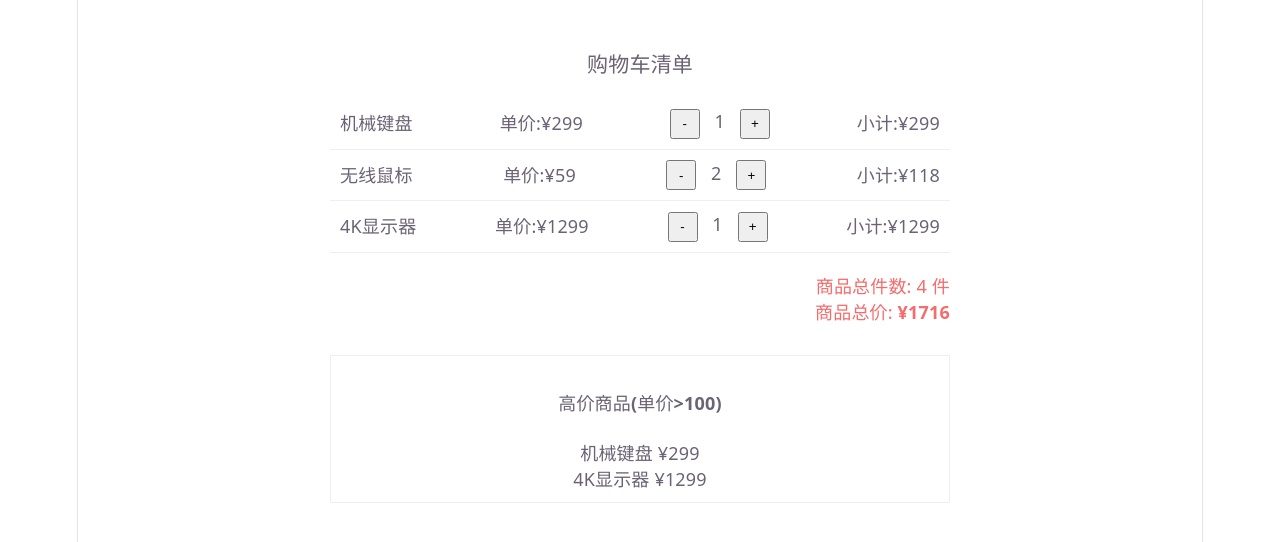
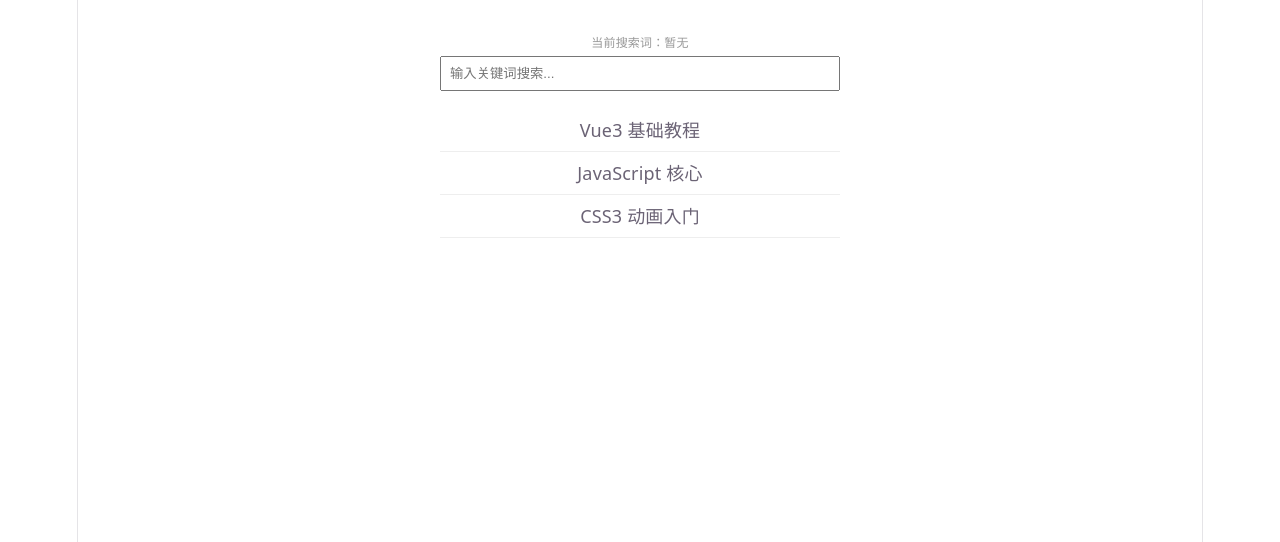
Before and after one commit to bowen12341234-byte/jy6-peibowen, a Vue app: page / in a window 1280 px wide. Shown: the top 542 px of the page. Built offline with nearby package versions, Linux system fonts and the light colour scheme.

Commit message:
Demo更新

```diff
--- a/src/App.vue
+++ b/src/App.vue
@@ -18,8 +18,10 @@ import Demo14 from './components/Demo14.vue'
 import Demo15 from './components/Demo15.vue'
 import Demo16 from './components/Demo16.vue'
 import Demo17 from './components/Demo17.vue'
+import Demo18 from './components/Demo18.vue'
+import Demo19 from './components/Demo19.vue'
 </script>
 
 <template>
-  <Demo17/>
+  <Demo19/>
 </template>
--- /dev/null
+++ b/src/components/Demo18.vue
@@ -0,0 +1,43 @@
+<template>
+  {{ show() }}
+  <button @click="num--">-</button>
+  {{ num }}
+  <button @click="num++">+</button>
+</template>
+
+<script setup>
+import { onBeforeMount, onBeforeUpdate, onMounted, onUpdated } from 'vue';
+
+/*const num = ref(1000)
+onMounted(()=>{
+  console.log("onMounted")
+})
+onBeforeMount(()=>{
+  console.log("onBeforeMount")
+})
+const show = ()=>{
+  console.log("aaaaaa")
+}
+onBeforeUpdate(()=>{
+  console.log("onBeforeUpdate")
+})*/
+
+// 逻辑交互
+//vue2写法
+/* export default{
+  data(){
+    return{
+      count: 43
+    }
+  }
+}*/
+//vue3写法
+const count = 46
+
+onBeforeUnmount(()=>{
+  console.log("onBeforeUnmount")
+})
+onUnmounted(()=>{
+  console.log("onUnmounted")
+})
+</script>
--- /dev/null
+++ b/src/components/Demo19.vue
@@ -0,0 +1,70 @@
+<template>
+  <div class="search-box">
+    <p class="tip">当前搜索词：{{ keyword || '暂无' }}</p>
+    <input v-model="keyword" placeholder="输入关键词搜索..." />
+
+    <ul v-if="filterList.length > 0">
+      <li v-for="item in filterList" :key="item.id">{{ item.name }}</li>
+    </ul>
+    <p v-else class="empty">暂无匹配数据</p>
+  </div>
+</template>
+
+<script setup>
+import { ref, watch, computed, onMounted } from 'vue';
+const keyword = ref('');
+const allList = ref([]);
+
+// 页面加载完成，模拟接口获取全部数据
+onMounted(() => {
+  console.log('页面加载完毕，开始请求数据...');
+  setTimeout(() => {
+    // ref数组整体替换，必须加.value
+    allList.value = [
+      { id: 1, name: "Vue3 基础教程" },
+      { id: 2, name: "JavaScript 核心" },
+      { id: 3, name: "CSS3 动画入门" }
+    ]
+  }, 500);
+});
+
+// watch监听搜索词变化，做副作用（打印，真实业务发搜索请求）
+watch(keyword, (newVal, oldVal) => {
+  console.log(`搜索词变化：从 "${oldVal}" 变为 "${newVal}"`);
+});
+
+// 同步派生过滤列表，使用computed，不要用watch手动改数组
+const filterList = computed(() => {
+  if (!keyword.value) return allList.value;
+  return allList.value.filter(item => item.name.includes(keyword.value))
+})
+</script>
+
+<style scoped>
+.search-box {
+  width: 400px;
+  margin: 30px auto;
+}
+input {
+  width: 100%;
+  padding: 8px;
+  box-sizing: border-box;
+}
+.tip {
+  color: #999;
+  font-size: 12px;
+}
+ul {
+  list-style: none;
+  padding: 0;
+}
+li {
+  padding: 8px;
+  border-bottom: 1px solid #eee;
+}
+.empty {
+  color: #ccc;
+  text-align: center;
+  padding: 20px;
+}
+</style>
```
Also changed, not shown: src/components/Demo20.vue (added, +27 -0 lines).
